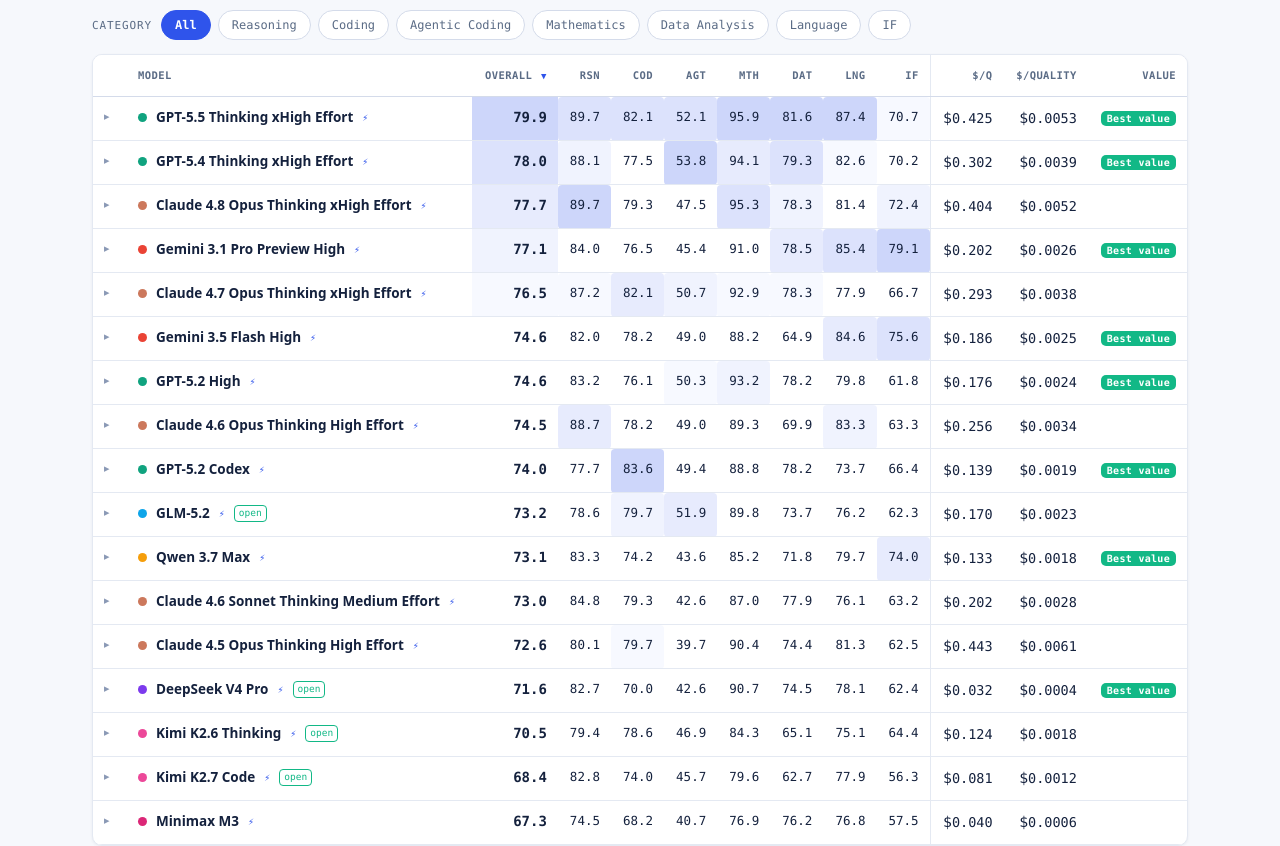
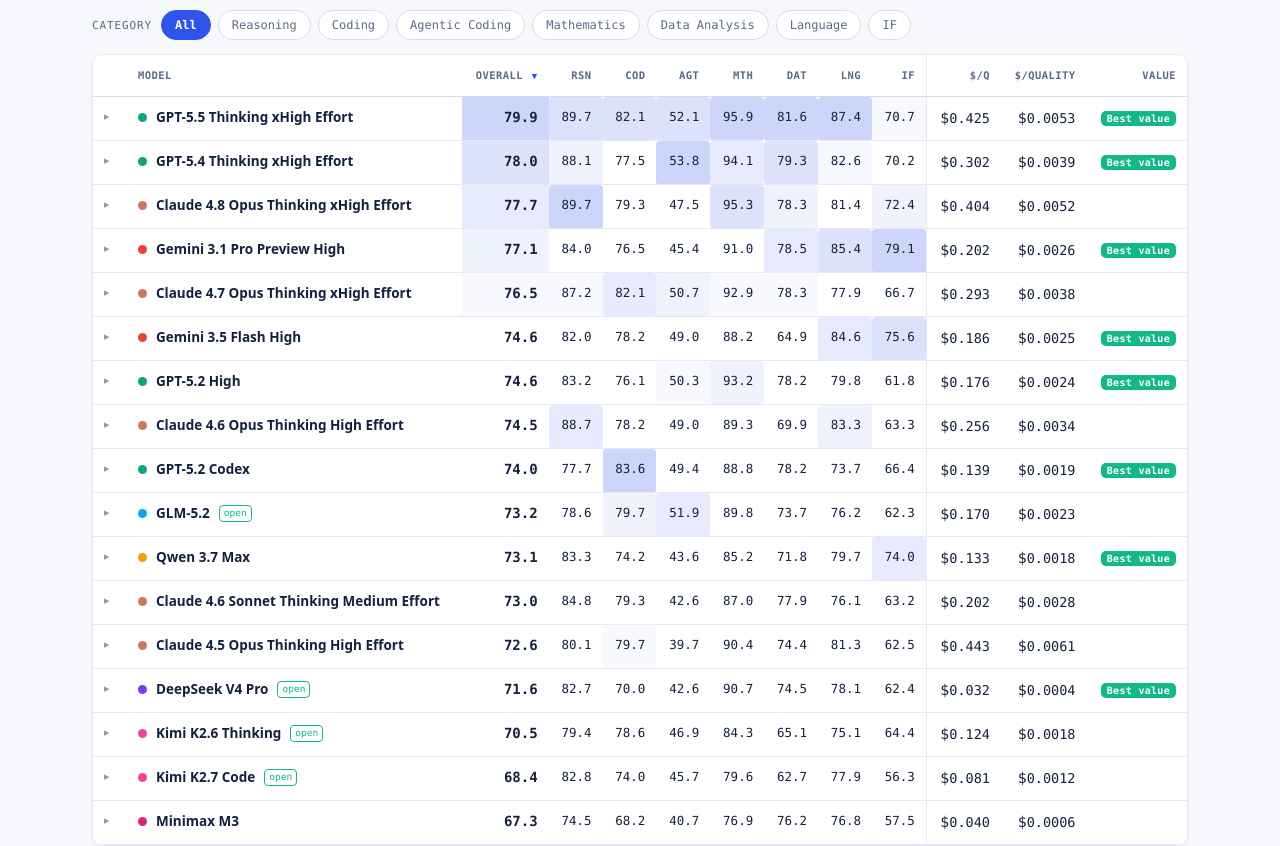
Before and after one commit to LiveBench/new-livebench, a React (Create React App) app: page / in a window 1280 px wide. Shown: the part 977-1823 px from the top of the page. Built offline with nearby package versions, Linux system fonts and the light colour scheme; some icons are missing.

Commit message:
Remove the ⚡ reasoning badge — every model this release is a reasoner
Co-Authored-By: Claude Opus 4.8 (1M context) <noreply@anthropic.com>

```diff
--- a/src/components/Leaderboard.jsx
+++ b/src/components/Leaderboard.jsx
@@ -173,7 +173,6 @@ export default function Leaderboard({ models, categories, hasCost }) {
                         <span className="lb-mdot" style={{ background: orgColor(m.org) }} />
                         <span className="nm">{m.name}</span>
                         {showVariants && m.info?.version && <span className="ef">{m.info.version}</span>}
-                        {m.reasoner && <span className="rz" data-tip="reasoning model">⚡</span>}
                         {m.open && <span className="opn">open</span>}
                       </div>
                     </td>
```
